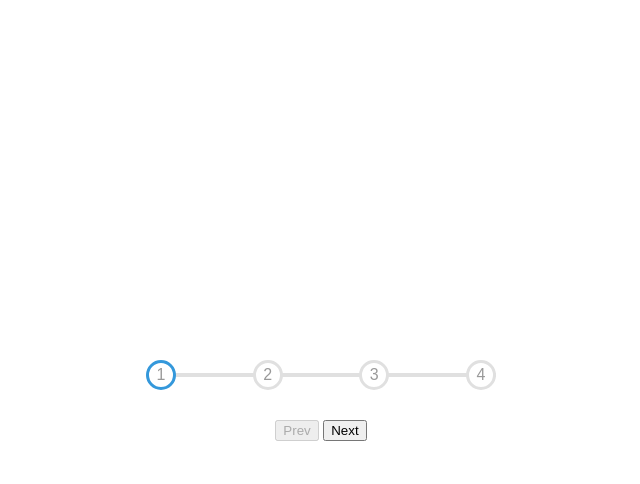
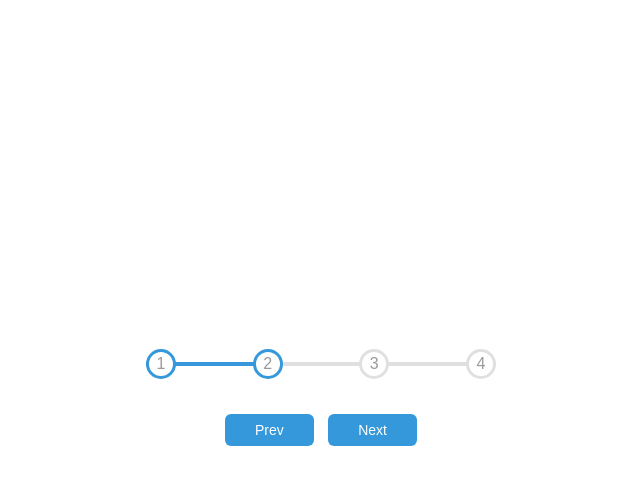
Before and after one commit to MicahD18/Progress-Steps, a plain HTML site: page index.html in a window 1280 px wide. Both pictures are taken after a click on the button "Next". Shown: the whole page, without its empty margins (319-959 px from the left). Drawn offline with Linux system fonts and the light colour scheme; a web font is replaced by a local one.

Commit message:
added Javascript functionality

```diff
--- a/script.js
+++ b/script.js
@@ -1 +1,49 @@
-console.log('hello')
+const progress = document.getElementById('progress');
+const previous = document.getElementById('prev');
+const next = document.getElementById('next');
+const circles = document.querySelectorAll('.circle');
+
+let currentActive = 1
+
+next.addEventListener('click', () => {
+    currentActive++
+
+    if (currentActive > circles.length) {
+        currentActive = circles.length
+    }
+
+    update();
+});
+
+previous.addEventListener('click', () => {
+    currentActive--
+
+    if (currentActive < 1) {
+        currentActive = 1
+    }
+    update();
+});
+
+function update() {
+    circles.forEach((circle, idx) => {
+        if (idx < currentActive) {
+            circle.classList.add('active');
+        } else {
+            circle.classList.remove('active');
+        }
+    })
+
+    const actives = document.querySelectorAll('.active');
+
+    progress.style.width = (actives.length -1) / (circles.length -1) *
+    100 + '%';
+
+    if (currentActive === 1) {
+        previous.disabled = true;
+    } else if (currentActive === circles.length) {
+        next.disabled = true;
+    } else {
+        previous.disabled = false;
+        next.disabled = false;
+    }
+}
--- a/style.css
+++ b/style.css
@@ -77,3 +77,28 @@ body {
 .circle.active {
     border-color: var(--line-border-fill);
 }
+
+.btn {
+    background-color: var(--line-border-fill);
+    color: white;
+    border: 0;
+    border-radius: 6px;
+    cursor: pointer;
+    font-family: inherit;
+    padding: 8px 30px;
+    margin: 5px;
+    font-size: 14px;
+}
+
+.btn:active {
+    transform: scale(0.98);
+}
+
+.btn:focus {
+    outline: 0;
+}
+
+.btn:disabled {
+    background-color: var(--line-border-empty);
+    cursor: default;
+}
```
